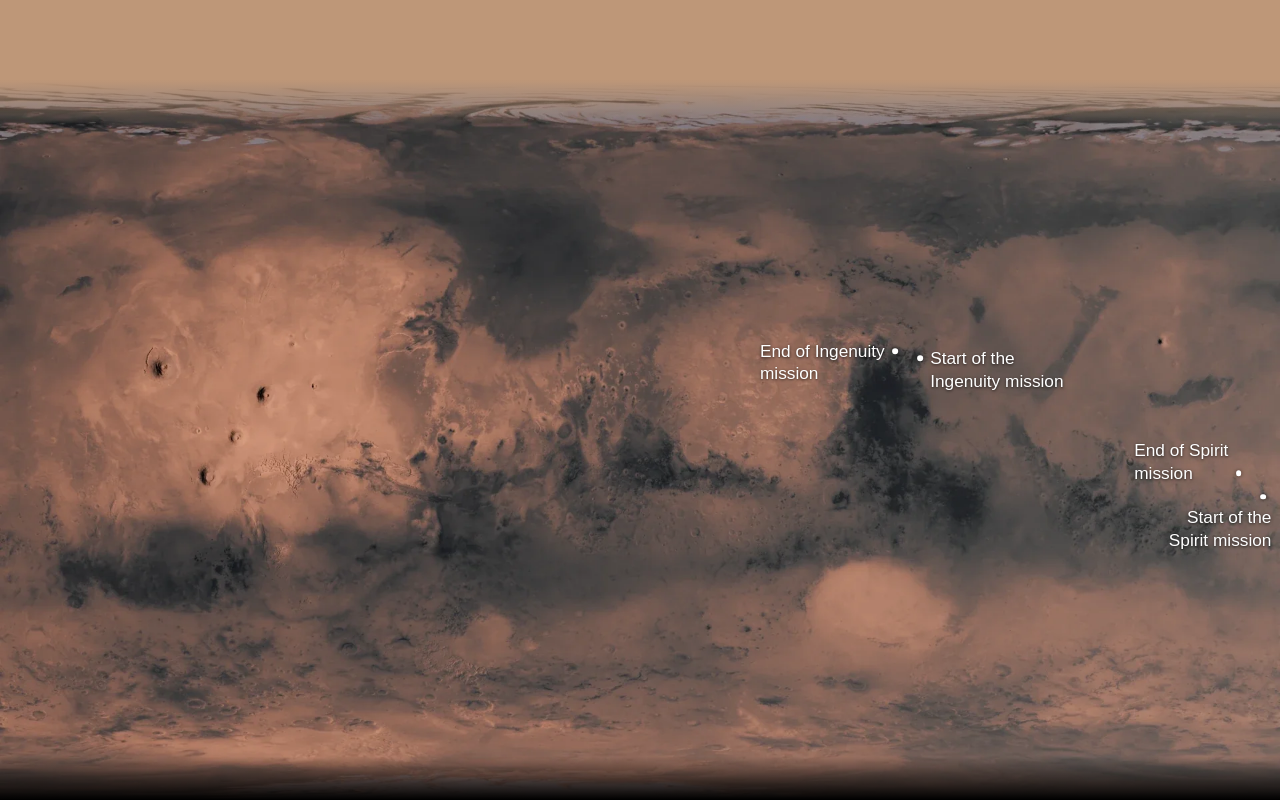
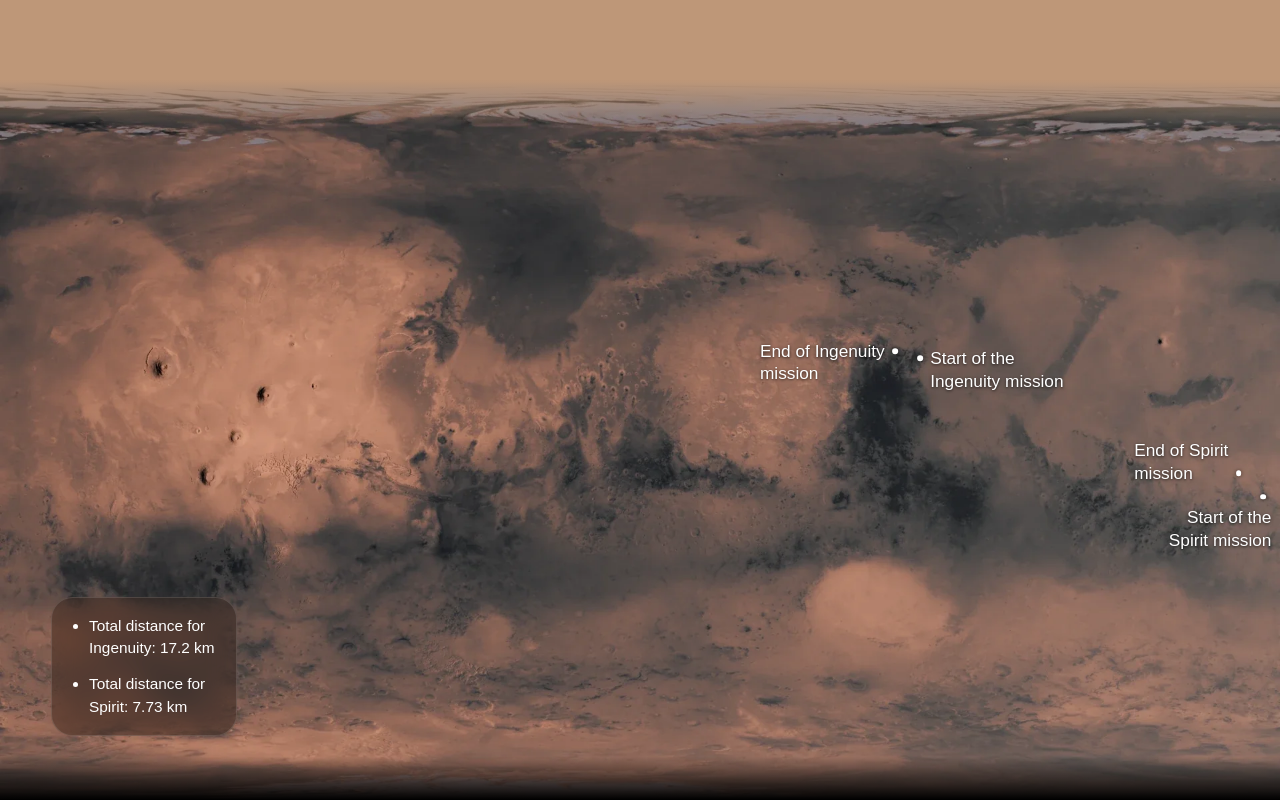
Before and after one commit to fugaiii/abandoned-but-not-forgotten, a plain HTML site: page website/mars.html in a window 1280 px wide. Shown: the part 2660-3460 px from the top of the page. Drawn offline with Linux system fonts and the light colour scheme; a web font is replaced by a local one.

Commit message:
Added a frosty window on the map to have the information about eahc journey + fixed the bottom shadow (fade to black) on the home page

```diff
--- a/website/map.css
+++ b/website/map.css
@@ -103,3 +103,35 @@
   top: 0.55em;
   text-align: right;
 }
+
+/* ---------- Frosted box in the bottom-left corner ---------- */
+
+/* Same look as the top bar: same tint, blur, and thin light border */
+.map-facts {
+  position: absolute;
+  z-index: 1;
+  left: 4%;
+  bottom: 9%;                         /* stays above the black fade */
+  width: max-content;                 /* as wide as the longest line */
+  margin: 0;
+  padding: 1.1em 1.4em 1.1em 2.4em;   /* extra room on the left for the bullets */
+
+  background: var(--bar-tint, rgba(30, 20, 15, 0.35));
+  backdrop-filter: blur(14px) saturate(140%);
+  -webkit-backdrop-filter: blur(14px) saturate(140%);
+  border: 1px solid rgba(255, 255, 255, 0.12);
+  border-radius: 1.4em;
+
+  font-size: max(1.2cqw, 8px);        /* grows and shrinks with the map */
+  line-height: 1.45;
+  color: #ffffff;
+  list-style: disc;
+}
+
+.map-facts li + li {
+  margin-top: 0.9em;                  /* the gap between the two facts */
+}
+
+.map-facts li::marker {
+  color: #ffffff;
+}
--- a/website/mars.html
+++ b/website/mars.html
@@ -138,6 +138,13 @@
       <div class="pin pin-right" style="left: 71.86%; top: 38.65%"><span>Start of the<br>Ingenuity mission</span></div>
       <div class="pin pin-left-up" style="left: 96.77%; top: 54.54%"><span>End of Spirit<br>mission</span></div>
       <div class="pin pin-below" style="left: 98.66%; top: 57.86%"><span>Start of the<br>Spirit mission</span></div>
+
+      <!-- NEW: frosted box in the bottom-left corner -->
+      <ul class="map-facts">
+        <!-- &nbsp; keeps the number and "km" together on one line -->
+        <li>Total distance for<br>Ingenuity: 17.2&nbsp;km</li>
+        <li>Total distance for<br>Spirit: 7.73&nbsp;km</li>
+      </ul>
     </div>
   </section>
 
```
Also changed, not shown: website/home.css (+10 -2 lines).
